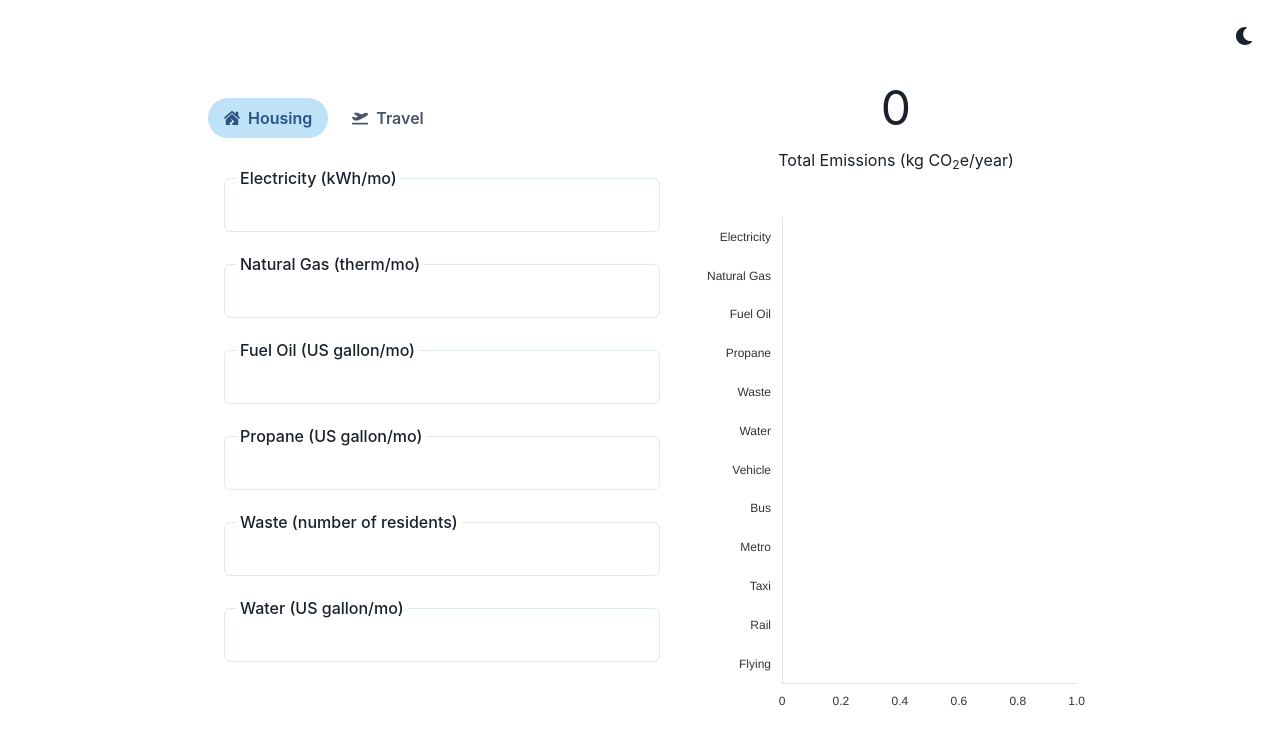
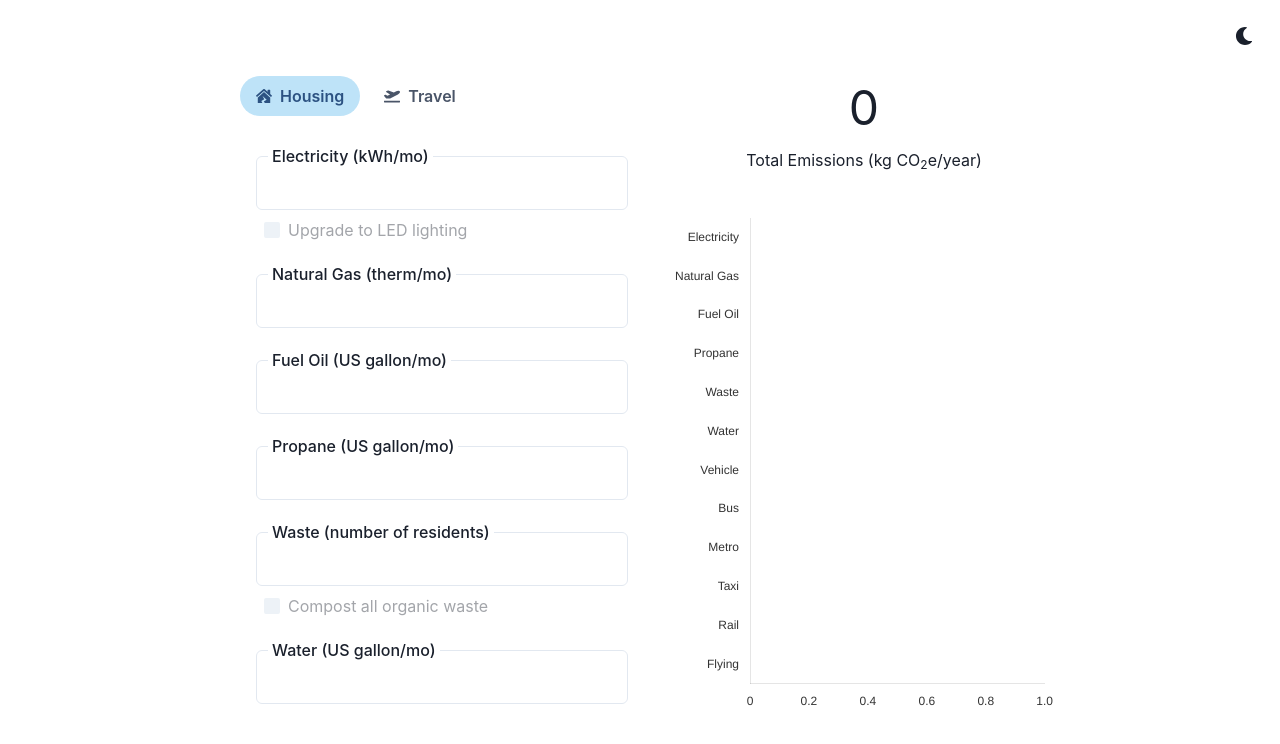
Before and after one commit to kchuang7/carbon-calculator, a React app: page / in a window 1280 px wide. Shown: the top 744 px of the page. Built offline with nearby package versions, Linux system fonts and the light colour scheme.

Commit message:
feat: let users toggle offset behaviors which decrease carbon emissions

```diff
--- a/package.json
+++ b/package.json
@@ -1,6 +1,6 @@
 {
   "name": "carbon-calculator",
-  "version": "0.2.11",
+  "version": "0.3.0",
   "private": true,
   "type": "module",
   "dependencies": {
--- a/src/App.tsx
+++ b/src/App.tsx
@@ -52,6 +52,7 @@ function App (): JSX.Element {
         <Main
           usageValues={usageValues}
           setUsageValues={setUsageValues}
+          emissions={emissions}
           setEmissions={setEmissions}
         />
         <Emissions emissions={emissions} />
--- a/src/components/Main/Inputs.tsx
+++ b/src/components/Main/Inputs.tsx
@@ -1,13 +1,17 @@
-import React, { ChangeEvent } from 'react'
+import React, { useState, ChangeEvent } from 'react'
 import axios from 'axios'
 import {
   Box,
   Flex,
+  Stack,
   FormLabel,
   Text,
-  Input
+  Input,
+  Checkbox
 } from '@chakra-ui/react'
 // types
+import GetEmissionDataType from '../../types/GetEmissionDataType'
+import CheckboxStateTypes from '../../types/CheckboxStatesType'
 import UsageValuesType from '../../types/UsageValuesType'
 import EmissionsType from '../../types/EmissionsType'
 import MainPropTypes from '../../types/MainPropTypes'
@@ -21,7 +25,7 @@ interface PropTypes extends MainPropTypes {
   category: string
 }
 
-const INPUTS: { [key: string]: InputType[] } = {
+const INPUTS: { [key: string ]: InputType[] } = {
   housing: [
     { label: 'Electricity (kWh/mo)', valueName: 'electricity' },
     { label: 'Natural Gas (therm/mo)', valueName: 'naturalGas' },
@@ -40,14 +44,41 @@ const INPUTS: { [key: string]: InputType[] } = {
   ]
 }
 
-function Inputs ({ category, usageValues, setUsageValues, setEmissions }: PropTypes): JSX.Element {
-  const handleChange = ({ target }: ChangeEvent<HTMLInputElement>, valueName: string): void => {
-    const value: string = target.value
+const OFFSET_MAP: { [key: string]: string } = {
+  ledLighting: 'electricity',
+  compost: 'waste'
+}
 
+function Inputs ({ category, usageValues, setUsageValues, emissions, setEmissions }: PropTypes): JSX.Element {
+  const [checkboxStates, setCheckboxStates] = useState<CheckboxStateTypes>({
+    ledLighting: false,
+    compost: false
+  })
+
+  const handleCheckbox = ({ currentTarget }: ChangeEvent<HTMLInputElement>, offsetName: string): void => {
+    const checkedValue = currentTarget.checked
+    axios.get(`/offset/${offsetName}?currentEmissions=${emissions[OFFSET_MAP[offsetName]]}&isReverse=${String(!currentTarget.checked)}`)
+      .then(({ data }: GetEmissionDataType): void => {
+        // update emissions value with offset
+        setEmissions((prev: EmissionsType): EmissionsType => ({
+          ...prev,
+          [OFFSET_MAP[offsetName]]: data.emissionsPerYear
+        }))
+        // update checked checkbox
+        setCheckboxStates((prev: CheckboxStateTypes): CheckboxStateTypes => ({
+          ...prev,
+          [offsetName]: checkedValue
+        }))
+      })
+      .catch(console.error)
+  }
+
+  const handleChange = ({ currentTarget }: ChangeEvent<HTMLInputElement>, valueName: string): void => {
+    const value: string = currentTarget.value
     // only make web request if parsed input is number
     if (!isNaN(Number(value))) {
       axios.get(`/emissions/${category}/${valueName}?usage=${value}`)
-        .then(({ data }): void => {
+        .then(({ data }: GetEmissionDataType): void => {
           // update input
           setUsageValues((prev: UsageValuesType): UsageValuesType => ({
             ...prev,
@@ -58,18 +89,38 @@ function Inputs ({ category, usageValues, setUsageValues, setEmissions }: PropTy
             ...prev,
             [valueName]: data.emissionsPerYear
           }))
+          // uncheck relevant checkboxes
+          if (data.emissionsPerYear === 0) {
+            setCheckboxStates((prev: CheckboxStateTypes): CheckboxStateTypes => ({
+              ...prev,
+              ledLighting: valueName === 'electricity' ? false : prev.ledLighting,
+              compost: valueName === 'waste' ? false : prev.compost
+            }))
+          }
         })
         .catch(console.error)
     } // end if
   } // end handleChange
 
   return (
-    <Flex align="left" justify="center" direction="column">
+    <Flex h='72vh' px='2' align="left" justify="flex-start" direction="column" overflowY='auto'>
       {
         INPUTS[category].map((subcategory: InputType): JSX.Element => (
-          <Box key={subcategory.label}>
+          <React.Fragment key={subcategory.label}>
+            <Box>
               <FormLabel>
-              <Text position='relative' w='fit-content' top='3' left='3' px='1' bg='var(--chakra-colors-chakra-body-bg)' zIndex='2'>{subcategory.label}</Text>
+                <Text
+                  position='relative'
+                  w='fit-content'
+                  top='3'
+                  left='3'
+                  px='1'
+                  fontSize='16'
+                  bg='var(--chakra-colors-chakra-body-bg)'
+                  zIndex='2'
+                >
+                  {subcategory.label}
+                </Text>
                 <Input
                   h='54'
                   autoComplete='new-password'
@@ -78,6 +129,37 @@ function Inputs ({ category, usageValues, setUsageValues, setEmissions }: PropTy
                 />
               </FormLabel>
             </Box>
+            {
+              {
+                electricity: (
+                  <Stack spacing='2' px='2' mb='2'>
+                    <Checkbox
+                      size='md'
+                      colorScheme='blue'
+                      isChecked={checkboxStates.ledLighting}
+                      isDisabled={emissions.electricity === 0}
+                      onChange={(e) => handleCheckbox(e, 'ledLighting')}
+                    >
+                      Upgrade to LED lighting
+                    </Checkbox>
+                  </Stack>
+                ),
+                waste: (
+                  <Stack spacing='2' px='2' mb='2'>
+                    <Checkbox
+                      size='md'
+                      colorScheme='blue'
+                      isChecked={checkboxStates.compost}
+                      isDisabled={emissions.waste === 0}
+                      onChange={(e) => handleCheckbox(e, 'compost')}
+                    >
+                      Compost all organic waste
+                    </Checkbox>
+                  </Stack>
+                )
+              }[subcategory.valueName]
+            }
+          </React.Fragment>
         ))
       }
     </Flex>
--- a/src/components/Main/index.tsx
+++ b/src/components/Main/index.tsx
@@ -14,9 +14,9 @@ import Inputs from './Inputs'
 // types
 import MainPropTypes from '../../types/MainPropTypes'
 
-function Main ({ usageValues, setUsageValues, setEmissions }: MainPropTypes): JSX.Element {
+function Main ({ usageValues, setUsageValues, emissions, setEmissions }: MainPropTypes): JSX.Element {
   return (
-    <Flex w='40%' h='80vh' p='4' align="center" justify="center">
+    <Flex w='35%' h='80vh' p='4' pb='0' align="center" justify="center">
       <Tabs w='100%' variant='soft-rounded' colorScheme='blue'>
         <TabList>
           <Tab mr='2'>
@@ -29,19 +29,21 @@ function Main ({ usageValues, setUsageValues, setEmissions }: MainPropTypes): JS
           </Tab>
         </TabList>
         <TabPanels>
-          <TabPanel>
+          <TabPanel px='2'>
             <Inputs
               category='housing'
               usageValues={usageValues}
               setUsageValues={setUsageValues}
+              emissions={emissions}
               setEmissions={setEmissions}
             />
           </TabPanel>
-          <TabPanel>
+          <TabPanel px='2'>
             <Inputs
               category='travel'
               usageValues={usageValues}
               setUsageValues={setUsageValues}
+              emissions={emissions}
               setEmissions={setEmissions}
             />
           </TabPanel>
--- /dev/null
+++ b/src/types/CheckboxStatesType.ts
@@ -0,0 +1,5 @@
+interface CheckboxStateTypes {
+  [key: string]: boolean
+}
+
+export default CheckboxStateTypes
--- /dev/null
+++ b/src/types/GetEmissionDataType.ts
@@ -0,0 +1,7 @@
+interface GetEmissionDataType {
+  data: {
+    emissionsPerYear: number
+  }
+}
+
+export default GetEmissionDataType
--- a/src/types/MainPropTypes.ts
+++ b/src/types/MainPropTypes.ts
@@ -1,8 +1,10 @@
-import UsagePropTypes from './UsageValuesType'
+import UsageValuesTypes from './UsageValuesType'
+import EmissionsType from './EmissionsType'
 
 interface MainPropTypes {
-  usageValues: UsagePropTypes
+  usageValues: UsageValuesTypes
   setUsageValues: Function
+  emissions: EmissionsType
   setEmissions: Function
 }
 
```
Also changed, not shown: app/calculations.ts (+7 -0 lines), app/server.ts (+38 -1 lines), 1 other file (tests, documents, lock files or other folders). Lines whose indentation alone changed are shown as unchanged.
